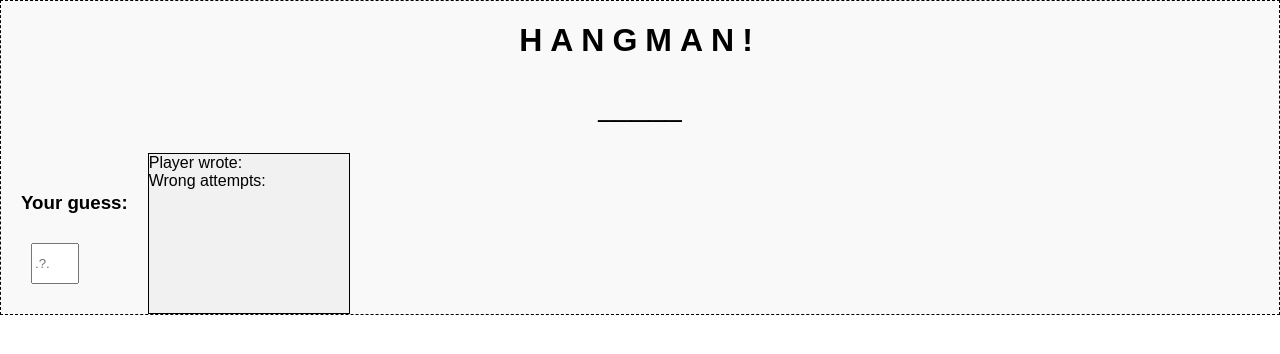
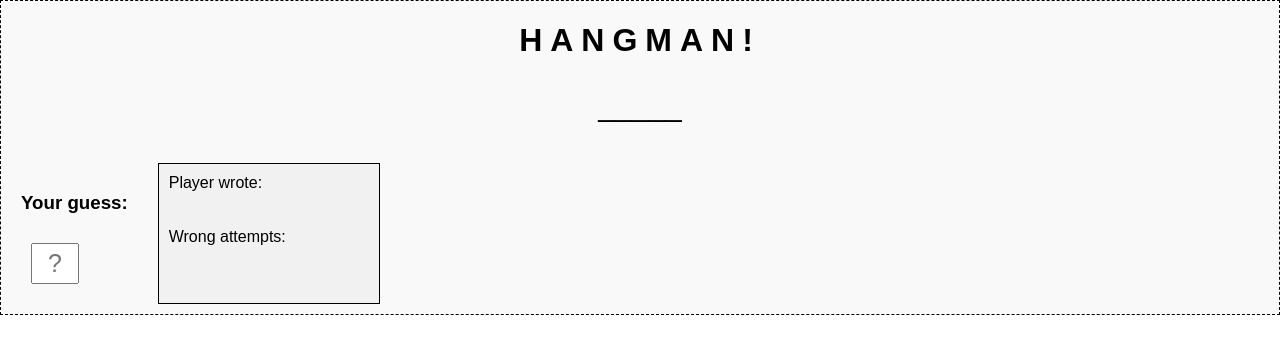
Before and after one commit to FStriewski/Hangman-Game, a React (Create React App) app: page / in a window 1280 px wide. Shown: the top 354 px of the page. Built offline with nearby package versions, Linux system fonts and the light colour scheme.

Commit message:
Add padding to components

```diff
--- a/src/components/PlayerInput.css
+++ b/src/components/PlayerInput.css
@@ -8,5 +8,7 @@ margin: 20px;
   height: 35px;
   width: 40px;
   margin: 10px;
+  font-size: 25px;
+  text-align: center;
 
 }
--- a/src/components/PlayerInput.js
+++ b/src/components/PlayerInput.js
@@ -6,7 +6,7 @@ class PlayerInput extends Component {
     return (
       <div className="PlayerInput">
         <h3> Your guess: </h3>
-        <input type="text" className="PlayerInputField" placeholder=".?." />
+        <input type="text" className="PlayerInputField" placeholder="?" />
       </div>
     );
   }
--- a/src/components/Statbox.css
+++ b/src/components/Statbox.css
@@ -1,7 +1,8 @@
 .Statbox{
   background-color: #f1f1f1;
   border: 1px solid black;
-
+  margin: 10px;
+  padding: 10px;
   width: 200px;
   float: right;
 }
--- a/src/components/Statbox.js
+++ b/src/components/Statbox.js
@@ -6,6 +6,7 @@ class Statbox extends Component {
     return (
       <div className="Statbox">
         <div>Player wrote: </div>
+        <br/><br/>
         <div>Wrong attempts: </div>
       </div>
     );
```
